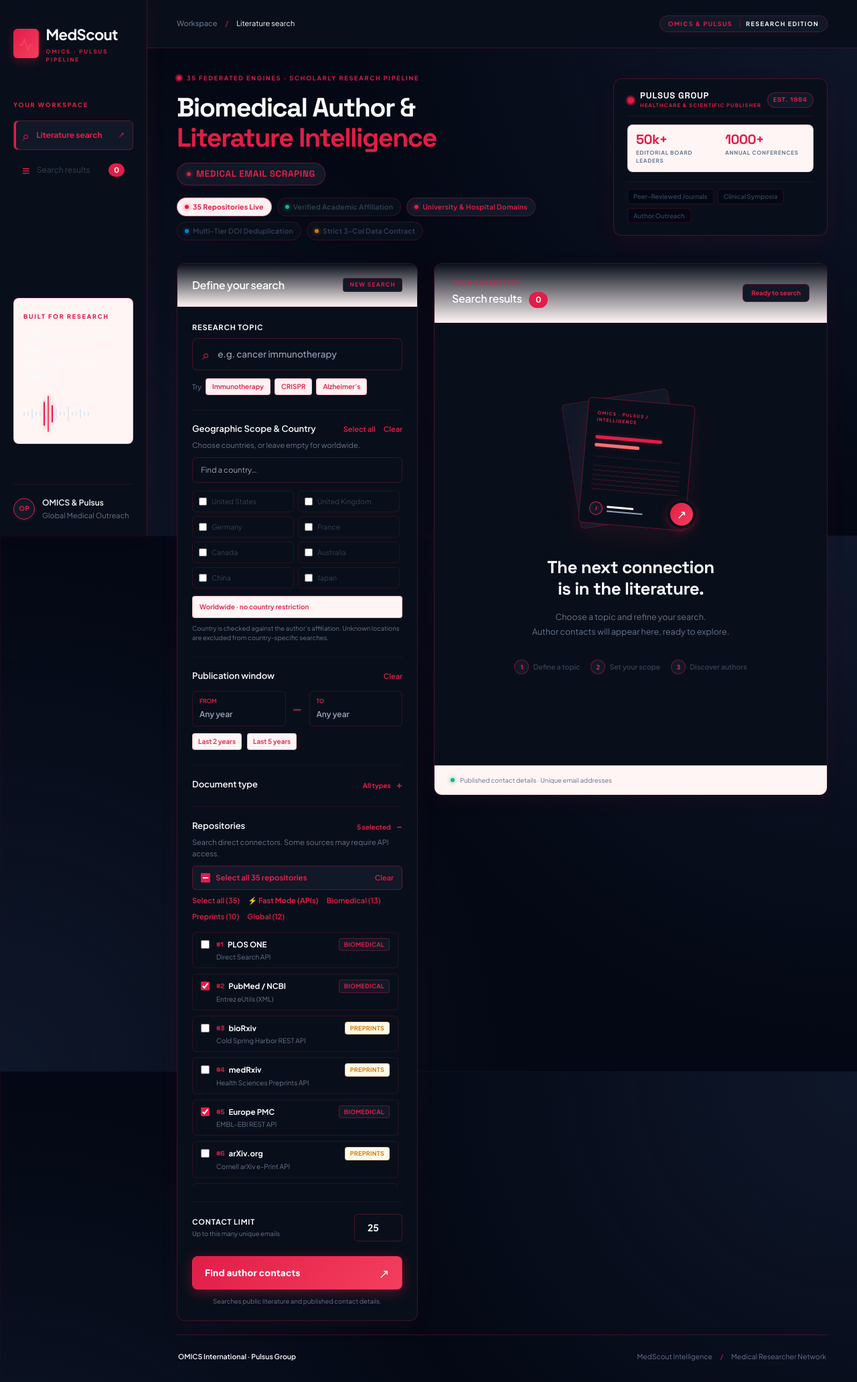
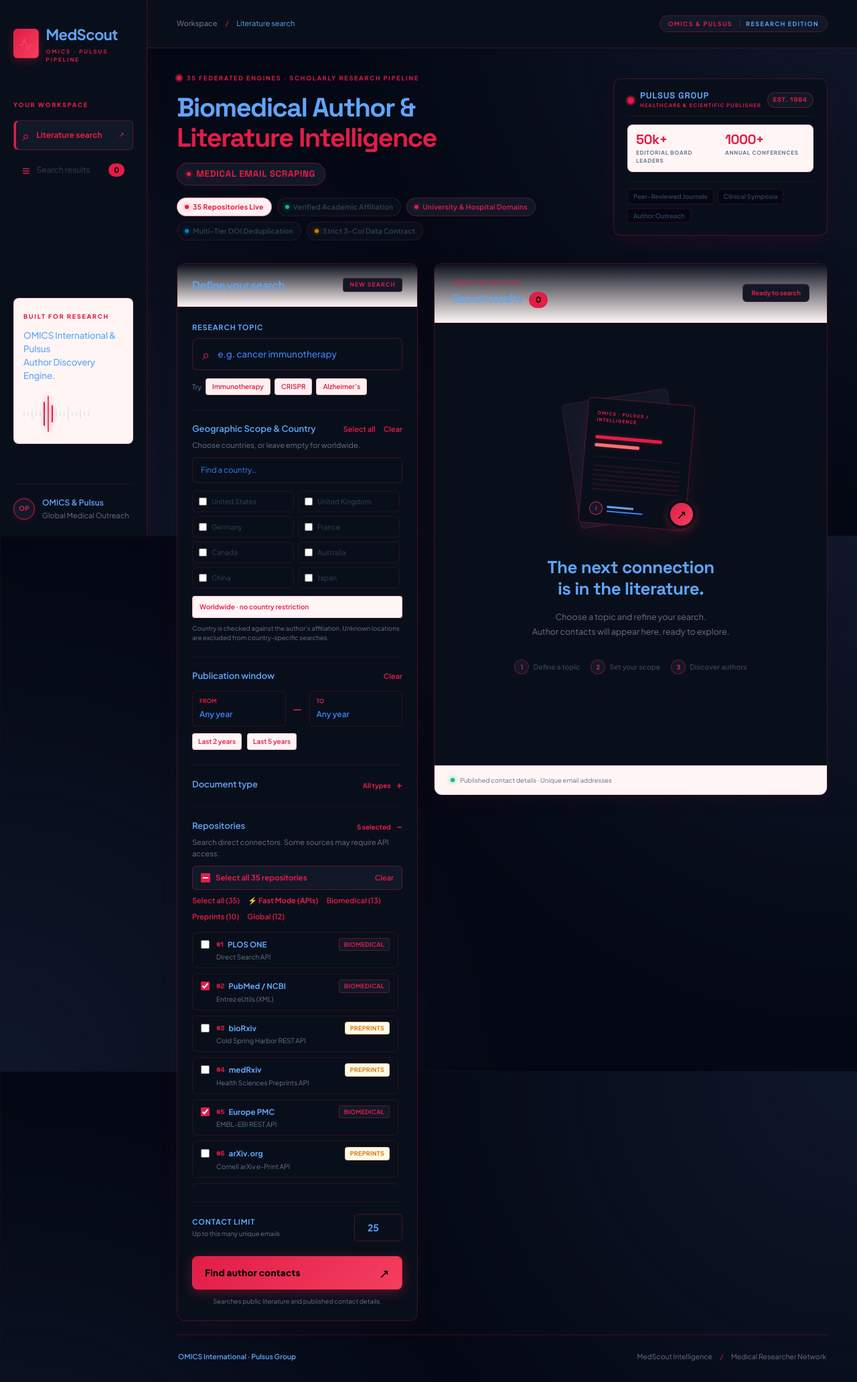
Before and after one commit to Nitro-Builds-Yash/Pulsus-MedScout, a Flask app: page / in a window 1280 px wide. Shown: the whole page at 67% size. Run offline with Flask 3, Linux system fonts and the light colour scheme; some libraries are stand-ins or nearby versions.

Commit message:
style: completely remove white, replacing it with blue and black

```diff
--- a/WS2.0/static/workspace.css
+++ b/WS2.0/static/workspace.css
@@ -5,8 +5,8 @@
 
 :root {
   --navy: #000000;
-  --ink: #F8FAFC;
-  --muted: #94A3B8;
+  --ink: #60A5FA;
+  --muted: #3B82F6;
   --line: rgba(225, 29, 72, 0.25);
   --line-subtle: rgba(225, 29, 72, 0.1);
   --page: #040814;
@@ -21,7 +21,7 @@
   --accent-glow: rgba(225, 29, 72, 0.25);
   --blue: #1D4ED8;
   --blue-dark: #0F172A;
-  --white: #FFFFFF;
+  --white: #000000;
   --ruby-glow: rgba(225, 29, 72, 0.25);
   font-family: 'Plus Jakarta Sans', 'Segoe UI', Arial, sans-serif;
   color: var(--ink);
@@ -149,7 +149,7 @@ small {
   line-height: 42px;
   font-weight: 700;
   background: linear-gradient(135deg, var(--accent) 0%, var(--maroon-light) 100%);
-  color: #FFFFFF;
+  color: #000000;
   border: 1px solid rgba(225, 29, 72, 0.5);
   width: 42px;
   height: 44px;
@@ -164,7 +164,7 @@ small {
   position: absolute;
   top: 1px;
   right: 3px;
-  color: #FFFFFF;
+  color: #000000;
 }
 
 .side-label {
@@ -218,7 +218,7 @@ small {
 }
 
 .side-count {
-  color: #FFFFFF;
+  color: #000000;
   background: var(--accent);
   border: 1px solid rgba(225, 29, 72, 0.5);
   padding: 1px 7px;
@@ -766,7 +766,7 @@ input::placeholder {
 .topic-examples button:hover {
   background: var(--accent);
   border-color: var(--accent);
-  color: #FFFFFF;
+  color: #000000;
 }
 
 .filter-section {
@@ -944,7 +944,7 @@ input::placeholder {
 .year-presets button:hover {
   background: var(--accent);
   border-color: var(--accent);
-  color: #FFFFFF;
+  color: #000000;
 }
 
 summary {
@@ -1180,7 +1180,7 @@ details[open] .detail-value:after {
 
 .primary-button {
   background: linear-gradient(135deg, var(--accent) 0%, var(--maroon-light) 100%);
-  color: #FFFFFF;
+  color: #000000;
   border-radius: 8px;
   margin-top: 22px;
   padding: 14px 18px;
@@ -1247,7 +1247,7 @@ details[open] .detail-value:after {
   font-size: 12px;
   font-weight: 700;
   display: inline-block;
-  color: #FFFFFF;
+  color: #000000;
   background: var(--accent);
   border: 1px solid rgba(225, 29, 72, 0.5);
   padding: 2px 9px;
@@ -1268,7 +1268,7 @@ details[open] .detail-value:after {
 
 .status-tag.busy {
   background: var(--accent);
-  color: #FFFFFF;
+  color: #000000;
   border-color: var(--maroon-light);
   box-shadow: 0 0 12px rgba(225, 29, 72, 0.4);
 }
@@ -1405,7 +1405,7 @@ details[open] .detail-value:after {
   bottom: 2px;
   background: linear-gradient(135deg, var(--accent), var(--maroon-light));
   border: 4px solid var(--panel-bg);
-  color: #FFFFFF;
+  color: #000000;
   width: 42px;
   height: 42px;
   display: grid;
@@ -1644,14 +1644,14 @@ details[open] .detail-value:after {
 
 .secondary-button:hover {
   background: var(--accent);
-  color: #FFFFFF;
+  color: #000000;
   border-color: var(--accent);
 }
 
 .export-button {
   background: linear-gradient(135deg, var(--accent) 0%, var(--maroon-light) 100%) !important;
   border: 1px solid rgba(225, 29, 72, 0.4) !important;
-  color: #FFFFFF !important;
+  color: #000000 !important;
   box-shadow: 0 4px 14px rgba(225, 29, 72, 0.25);
   cursor: pointer;
 }
```
